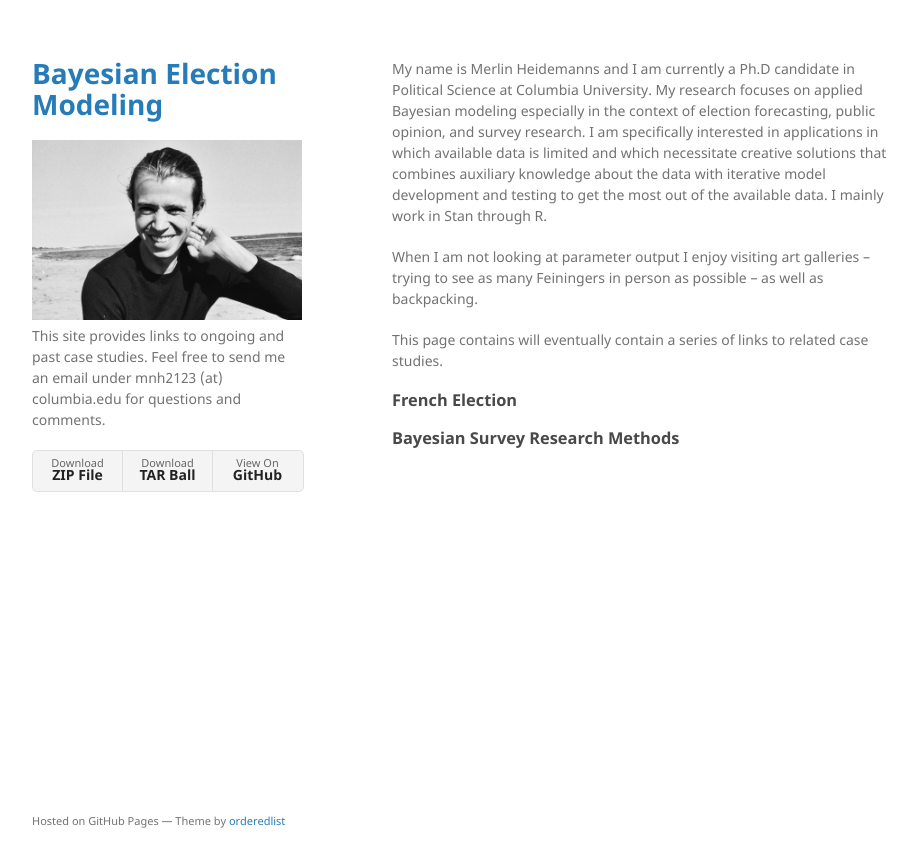
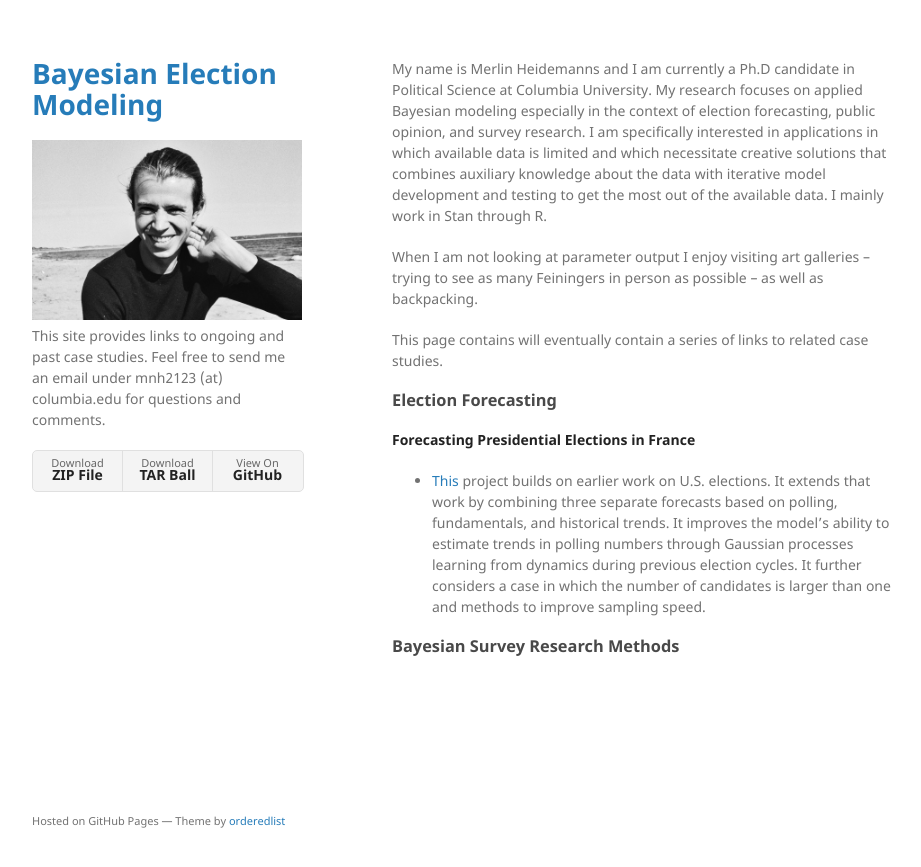
Before and after one commit to MerlinHeidemanns/Website, a Jekyll site: the page built from index.md, in a window 1280 px wide. Shown: the top 867 px of the page, without its empty margins (178-1099 px from the left). Built offline with Jekyll 4.4.1, drawn with Linux system fonts in a browser that asks for light colours.

Commit message:
Update index.md

```diff
--- a/index.md
+++ b/index.md
@@ -8,7 +8,11 @@ When I am not looking at parameter output I enjoy visiting art galleries -- tryi
 
 This page contains will eventually contain a series of links to related case studies.
 
-### French Election
+### Election Forecasting
+
+**Forecasting Presidential Elections in France**
+
+* [This](https://github.com/MerlinHeidemanns/election_forecast_france) project builds on earlier work on U.S. elections. It extends that work by combining three separate forecasts based on polling, fundamentals, and historical trends. It improves the model's ability to estimate trends in polling numbers through Gaussian processes learning from dynamics during previous election cycles. It further considers a case in which the number of candidates is larger than one and methods to improve sampling speed.
 
 
 
```
